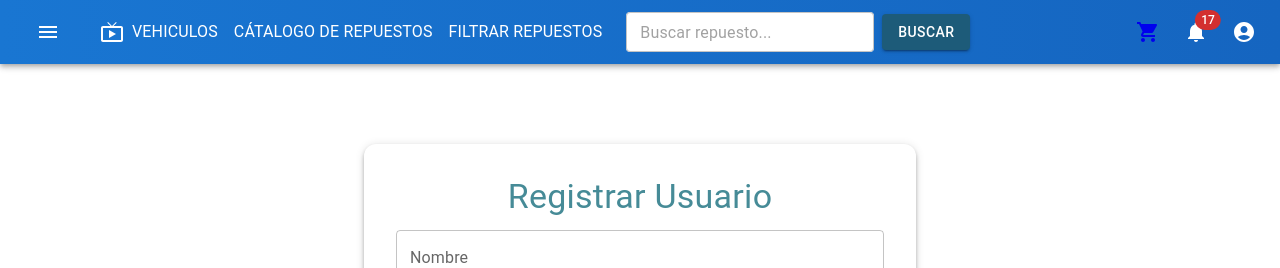
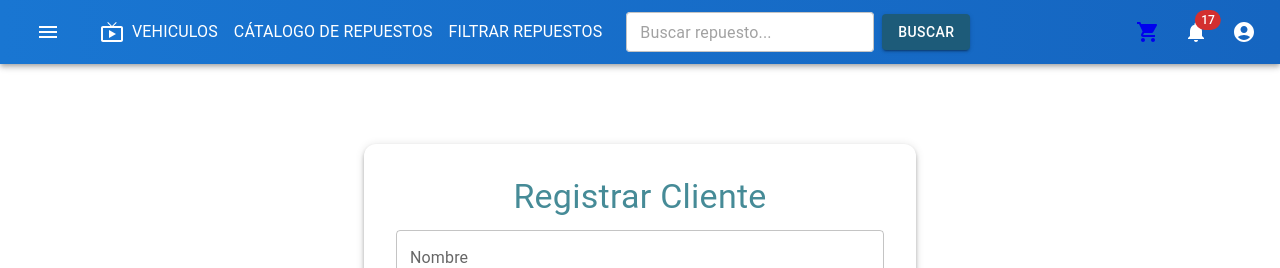
Before and after one commit to MZJeey/CarsToolsCr, a React (Vite) app in the folder appShopTools/: page /user/create in a window 1280 px wide. Shown: the top 268 px of the page. Built offline with nearby package versions, Linux system fonts and the light colour scheme.

Commit message:
Cambio de usuario a cliente

```diff
--- a/appShopTools/src/components/User/Signup.jsx
+++ b/appShopTools/src/components/User/Signup.jsx
@@ -77,7 +77,7 @@ export function Signup() {
     <Container maxWidth="sm">
       <Paper elevation={4} sx={{ p: 4, mt: 8, borderRadius: 3 }}>
         <Typography variant="h4" align="center" gutterBottom color="primary">
-          Registrar Usuario
+          Registrar Cliente
         </Typography>
         <form onSubmit={handleSubmit(onSubmit)} noValidate>
           <Grid container spacing={3}>
```
